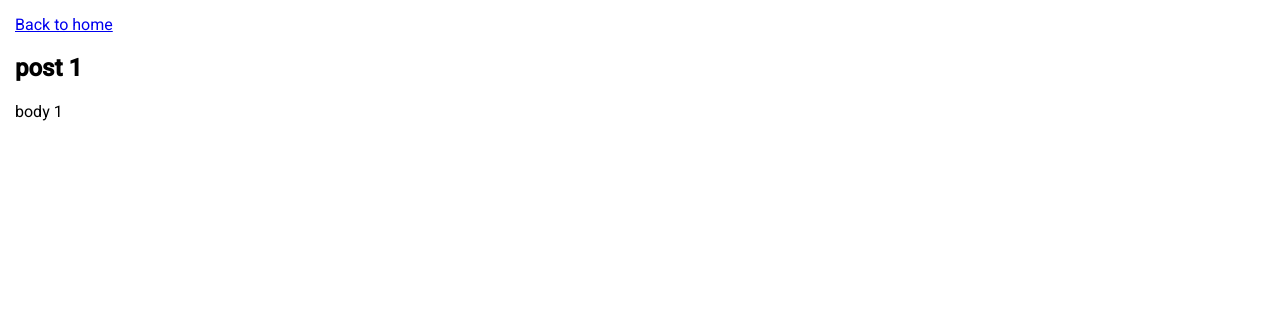
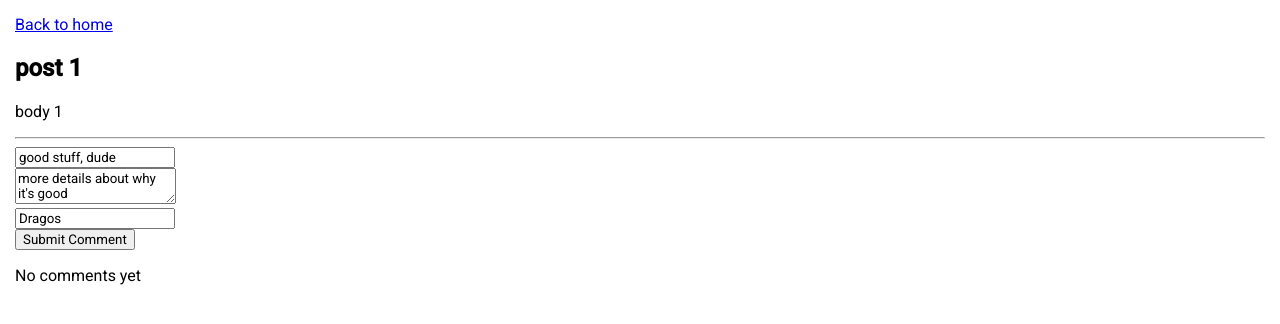
Before and after one commit to dragosiordachioaia/redux-blogger, a React (Create React App) app: page /posts/1 in a window 1280 px wide. Shown: the top 324 px of the page. Built offline with nearby package versions, Linux system fonts and the light colour scheme.

Commit message:
added 1-level comments

```diff
--- a/src/actions/post-actions.js
+++ b/src/actions/actions.js
@@ -14,13 +14,6 @@ export function deletePost(postId) {
   }
 }
 
-export function viewPost(postId) {
-  return {
-    type: actions.VIEW_POST,
-    payload: postId,
-  }
-}
-
 export function updatePost(postID, newValue) {
   return {
     type: actions.UPDATE_POST,
@@ -30,3 +23,17 @@ export function updatePost(postID, newValue) {
     },
   }
 }
+
+export function addComment(comment) {
+  return {
+    type: actions.ADD_COMMENT,
+    payload: comment,
+  }
+}
+
+export function deleteComment(commentId) {
+  return {
+    type: actions.DELETE_COMMENT,
+    payload: commentId,
+  }
+}
--- a/src/components/newPostForm.js
+++ b/src/components/commentForm.js
@@ -1,12 +1,13 @@
 import React, { Component } from 'react';
 
-export default class NewPostForm extends Component{
+export default class CommentForm extends Component{
   constructor() {
     super();
     this.onSubmit = this.onSubmit.bind(this);
     this.state = {
-      title: "first title",
-      content: "lorem ipsum dolor",
+      title: "good stuff, dude",
+      content: "more details about why it's good",
+      author: 'Dragos',
     }
   }
 
@@ -20,6 +21,7 @@ export default class NewPostForm extends Component{
     this.props.onSubmit({
       title: this.state.title,
       content: this.state.content,
+      author: this.state.author
     });
     this.setState({
       title: "",
@@ -36,13 +38,22 @@ export default class NewPostForm extends Component{
           onChange={(event) => this.setState({title: event.target.value})}
           placeholder="Post title here"
         />
-        <input
+        <br />
+        <textarea
           type="text"
           value={this.state.content}
           onChange={(event) => this.setState({content: event.target.value})}
           placeholder="Post content here"
         />
-        <button type="submit">Create Post</button>
+        <br />
+        <input
+          type="text"
+          value={this.state.author}
+          onChange={(event) => this.setState({author: event.target.value})}
+          placeholder="Your name here"
+        />
+        <br />
+        <button type="submit">Submit Comment</button>
       </form>
     );
   }
--- /dev/null
+++ b/src/components/commentItem.js
@@ -0,0 +1,34 @@
+import React, { Component } from 'react';
+
+export default class CommentItem extends Component {
+  constructor() {
+    super();
+    this.replyToComment = this.replyToComment.bind(this);
+  }
+
+  replyToComment() {
+
+  }
+
+  addComment() {
+    this.props.addComment(this.props.post.id);
+  }
+
+  render() {
+    return (
+      <div className="comment-item">
+          <p>{this.props.details.author}</p>
+          <h4 className="title">
+            {this.props.details.title}
+            <button
+              className="reply-to-comment"
+              onClick={this.addComment}
+              >
+              Reply
+            </button>
+          </h4>
+        <p className="body">{this.props.details.content}</p>
+      </div>
+    );
+  }
+}
--- /dev/null
+++ b/src/components/postForm.js
@@ -0,0 +1,49 @@
+import React, { Component } from 'react';
+
+export default class PostForm extends Component{
+  constructor() {
+    super();
+    this.onSubmit = this.onSubmit.bind(this);
+    this.state = {
+      title: "first title",
+      content: "lorem ipsum dolor",
+    }
+  }
+
+  onSubmit(event) {
+    event.preventDefault();
+
+    if(this.state.title.length === 0 || this.state.content.length === 0)  {
+      return;
+    }
+
+    this.props.onSubmit({
+      title: this.state.title,
+      content: this.state.content,
+    });
+    this.setState({
+      title: "",
+      content: "",
+    });
+  }
+
+  render() {
+    return (
+      <form onSubmit={this.onSubmit}>
+        <input
+          type="text"
+          value={this.state.title}
+          onChange={(event) => this.setState({title: event.target.value})}
+          placeholder="Post title here"
+        />
+        <input
+          type="text"
+          value={this.state.content}
+          onChange={(event) => this.setState({content: event.target.value})}
+          placeholder="Post content here"
+        />
+        <button type="submit">Create Post</button>
+      </form>
+    );
+  }
+}
--- a/src/components/postItem.js
+++ b/src/components/postItem.js
@@ -14,7 +14,6 @@ export default class PostItem extends Component {
 
   onTitleClick(event) {
     event.preventDefault();
-    this.props.viewPost(this.props.post.id);
   }
 
   render() {
--- a/src/containers/postDetails.js
+++ b/src/containers/postDetails.js
@@ -2,20 +2,57 @@ import React, { Component } from 'react';
 import { connect } from 'react-redux';
 import { Link } from 'react-router-dom';
 import { bindActionCreators } from 'redux';
-import * as actions from '../actions/post-actions';
+
+import * as actions from '../actions/actions';
+
+import CommentForm from '../components/commentForm';
+import CommentItem from '../components/commentItem';
 
 class PostDetails extends Component {
   constructor() {
     super();
+    this.addComment = this.addComment.bind(this);
+    this.addCommentToPost = this.addCommentToPost.bind(this);
+  }
 
+  displayComments(comments) {
+    if(!comments) {
+      return <p>No comments yet</p>
+    }
+    const activePostId = this.props.match.params.id;
+    const commentsForPost = comments.filter(comment => comment.parent === activePostId);
+    if(!commentsForPost || commentsForPost.length === 0) {
+      return <p>No comments yet</p>
+    }
+
+    const commentList = commentsForPost.map(comment =>
+        <CommentItem
+          details={comment}
+          addComment={this.addComment}
+          key={comment.id}
+        />)
+
+    return (
+      <div>
+        <h3>Comments</h3>
+        {commentList}
+      </div>
+    );
+  }
+
+  addComment(comment){
+    // console.log('addComment() comment = ', comment);
+  }
+  addCommentToPost(comment){
+    const activePostId = this.props.match.params.id;
+    comment.parent = activePostId;
+    this.props.addComment(comment);
   }
 
   render() {
-    console.log('PostDetails::render() props = ', this.props);
     const activePostId = this.props.match.params.id;
-    const activePost = this.props.posts.find(post => parseInt(post.id) === parseInt(activePostId));
-    console.log('posts = ', this.props.posts);
-    console.log('activePost = ', activePost);
+    const activePost = this.props.posts.find(post => parseInt(post.id, 10) === parseInt(activePostId, 10));
+
     return (
       <div>
         <Link to="/">
@@ -23,6 +60,9 @@ class PostDetails extends Component {
         </Link>
         <h2>{activePost.title}</h2>
         <p>{activePost.content}</p>
+        <hr />
+        <CommentForm onSubmit={this.addCommentToPost}/>
+        {this.displayComments(this.props.comments)}
       </div>
     );
   }
@@ -31,11 +71,14 @@ class PostDetails extends Component {
 function mapStateToProps(state) {
   return {
     posts: state.posts,
+    comments: state.comments,
   }
 }
 
 function mapDispatchToProps(dispatch) {
-  return bindActionCreators({ addPost: actions.addPost, deletePost: actions.deletePost }, dispatch);
+  return bindActionCreators({
+    addComment: actions.addComment
+  }, dispatch);
 }
 
-export default connect(mapStateToProps)(PostDetails);
+export default connect(mapStateToProps, mapDispatchToProps)(PostDetails);
--- a/src/containers/postsList.js
+++ b/src/containers/postsList.js
@@ -1,9 +1,9 @@
 import React, { Component } from 'react';
 import { connect } from 'react-redux';
 import { bindActionCreators } from 'redux';
-import * as actions from '../actions/post-actions';
+import * as actions from '../actions/actions';
 
-import NewPostForm from '../components/newPostForm';
+import PostForm from '../components/postForm';
 import PostItem from '../components/postItem';
 
 class PostsList extends Component {
@@ -11,7 +11,6 @@ class PostsList extends Component {
     super();
     this.displayPostsList = this.displayPostsList.bind(this);
     this.deletePost = this.deletePost.bind(this);
-    this.viewPost = this.viewPost.bind(this);
   }
 
   displayPostsList(posts) {
@@ -21,13 +20,8 @@ class PostsList extends Component {
           post={post}
           key={post.title}
           deletePost={this.deletePost}
-          viewPost={this.viewPost}
         />
     );
-  }
-
-  viewPost(postId) {
-    console.log('PostsList::viewPost() postId = ', postId);
   }
 
   deletePost(postID) {
@@ -43,7 +37,7 @@ class PostsList extends Component {
     }
     return (
       <div>
-        <NewPostForm
+        <PostForm
           onSubmit={this.props.addPost}
         />
         {list}
--- /dev/null
+++ b/src/reducers/comments-reducer.js
@@ -0,0 +1,18 @@
+import * as actions from '../actions/action-types';
+
+let crtCommentIndex = 1000;
+
+export default function Comments(state = [], action) {
+  switch(action.type) {
+    case actions.ADD_COMMENT:
+      crtCommentIndex++;
+      let newComment = Object.assign({}, action.payload);
+      newComment.id = crtCommentIndex;
+      return state.concat(newComment);
+    case actions.DELETE_COMMENT:
+      const newState = state.slice().filter(comment => comment.id !== action.payload);
+      return newState;
+    default:
+      return state;
+  }
+}
--- a/src/reducers/index.js
+++ b/src/reducers/index.js
@@ -1,8 +1,10 @@
 import { combineReducers } from 'redux';
 import PostsReducer from './posts-reducer';
+import CommentsReducer from './comments-reducer';
 
 const rootReducer = combineReducers({
   posts: PostsReducer,
+  comments: CommentsReducer,
 });
 
 export default rootReducer;
--- a/src/reducers/posts-reducer.js
+++ b/src/reducers/posts-reducer.js
@@ -1,4 +1,6 @@
 import * as actions from '../actions/action-types';
+
+let crtPostIndex = 100;
 
 export default function PostsReducer(state, action) {
   if(!state) {
@@ -18,16 +20,11 @@ export default function PostsReducer(state, action) {
   }
   switch(action.type) {
     case actions.ADD_POST:
-      let lastPostID;
-      if(state.length > 0) {
-        lastPostID = state[state.length - 1].id;
-      } else {
-        lastPostID = 0;
-      }
+      crtPostIndex++;
       const newPost = {
         title: action.payload.title,
         content: action.payload.content,
-        id: lastPostID + 1
+        id: crtPostIndex,
       }
       return state.concat(newPost);
     case actions.DELETE_POST:
```
